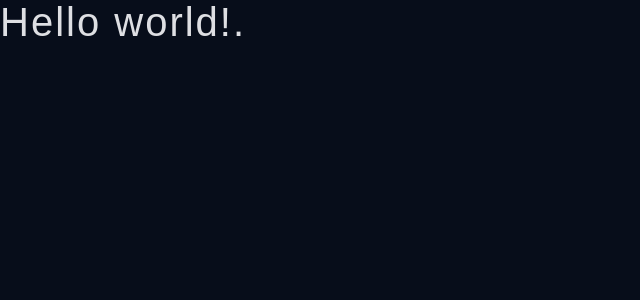
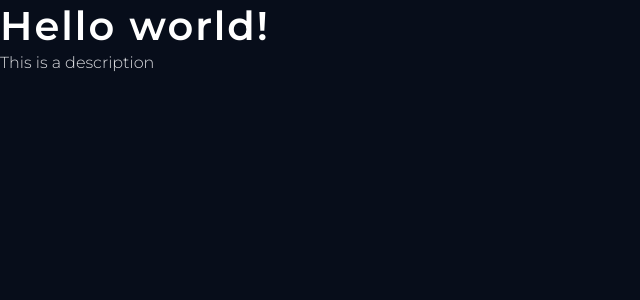
Before and after one commit to jmoraia/cinepolis-mcp, a Next.js app: page / in a window 1280 px wide. Shown: the top 300 px of the page, without its empty margins (0-640 px from the left). Built offline with nearby package versions, Linux system fonts and the light colour scheme.

Commit message:
Add base typography styles

```diff
--- a/src/app/page.js
+++ b/src/app/page.js
@@ -5,6 +5,7 @@ export default function Home() {
     <div>
       <main>
         <h1>Hello world!</h1>
+        <p>This is a description</p>
       </main>
     </div>
   );
--- a/src/styles/base/_typography.scss
+++ b/src/styles/base/_typography.scss
@@ -5,10 +5,13 @@
     body,
     .content-base {
       color       : var(--eds-color-text-content-default);
-      font-family : 'Monserrat', sans-serif;
+      font-family : var(--eds-font-family-content), sans-serif;
       font-weight : 500;
-      font-size   : var(--eds-font-size-display-medium);
+      font-size   : var(--eds-font-size-content-medium);
       line-height : var(--font-height-content);
+      letter-spacing: -1%;
+      line-height: 1.4;
+      font-weight: 300;
     }
 
     .content-big {
@@ -30,44 +33,30 @@
     .title-base,
     .title-small,
     .title-smaller {
-      color          : var(--color-text-prominent);
-      font-family    : var(--font-family-title), sans-serif;
-      line-height    : var(--font-height-title);
-      font-weight    : var(--font-weight-title);
+      color          : var(--eds-color-text-content-title);
+      font-family    : var(--eds-font-family-heading), sans-serif;
+      line-height    : 1.3;
+      font-weight    : 600;
       letter-spacing : 0.05em;
-
-      &:not(.not-dot)::after {
-        content : '.';
-        color   : var(--color-text-brand);
-      }
-
-      &.exclamation::after {
-        content : '!';
-      }
     }
 
     h1,
-    .title-biggest {
-      font-size : var(--font-size-title-biggest);
+    .heading-large {
+      font-size : var(--eds-font-size-heading-large);
     }
 
     h2,
-    .title-big {
-      font-size : var(--font-size-title-big);
+    .heading-medium {
+      font-size : var(--eds-font-size-heading-medium);
     }
 
     h3,
-    .title-base {
-      font-size : var(--font-size-title-base);
+    .heading-small {
+      font-size : var(--eds-font-size-heading-small);
     }
 
     h4,
-    .title-small {
-      font-size : var(--font-size-title-small);
-    }
-
-    h5,
-    .title-smaller {
-      font-size : var(--font-size-title-smaller);
+    .heading-extra-small {
+      font-size : var(--eds-font-size-heading-extra-small);
     }
   }
```
